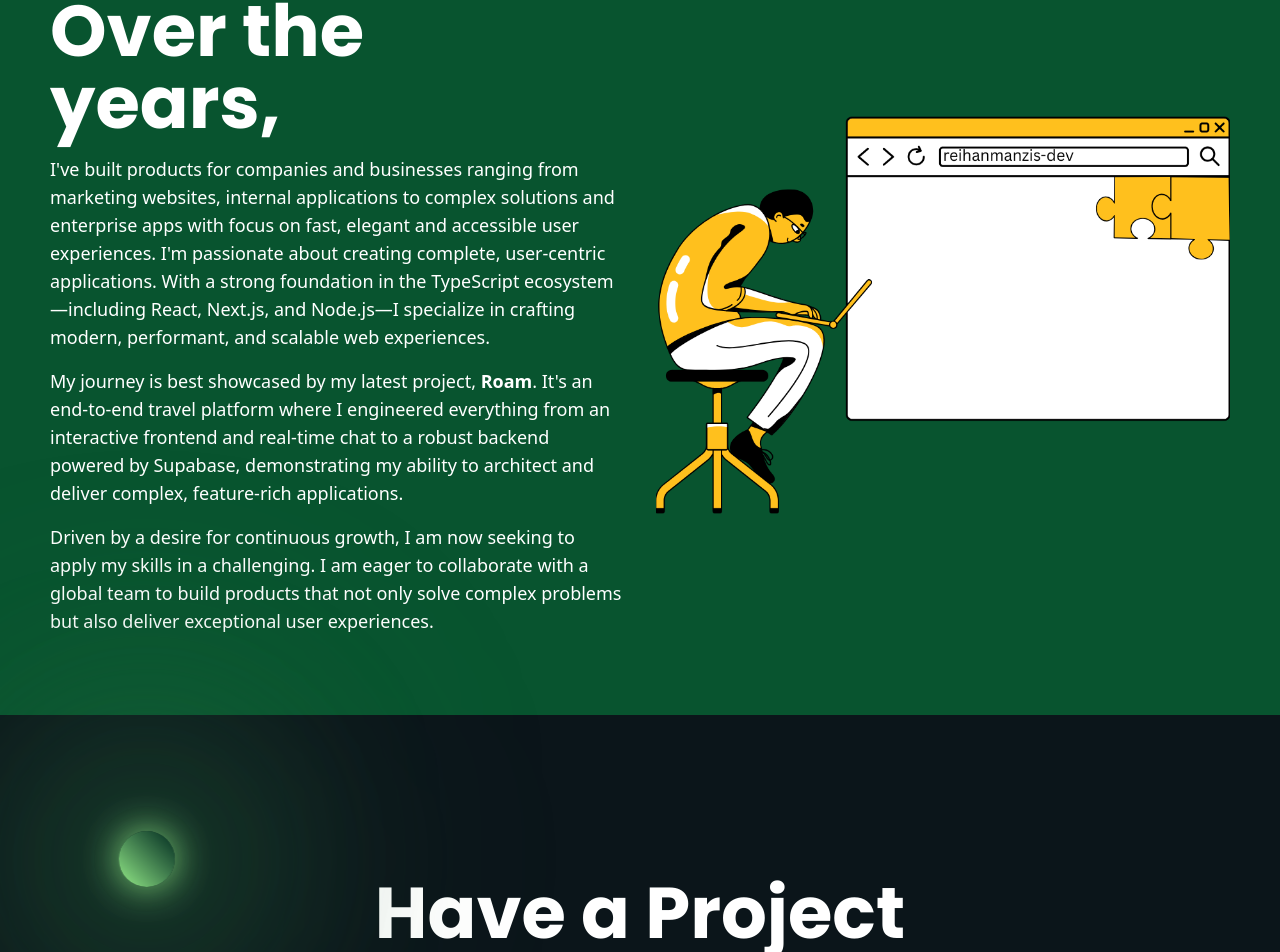
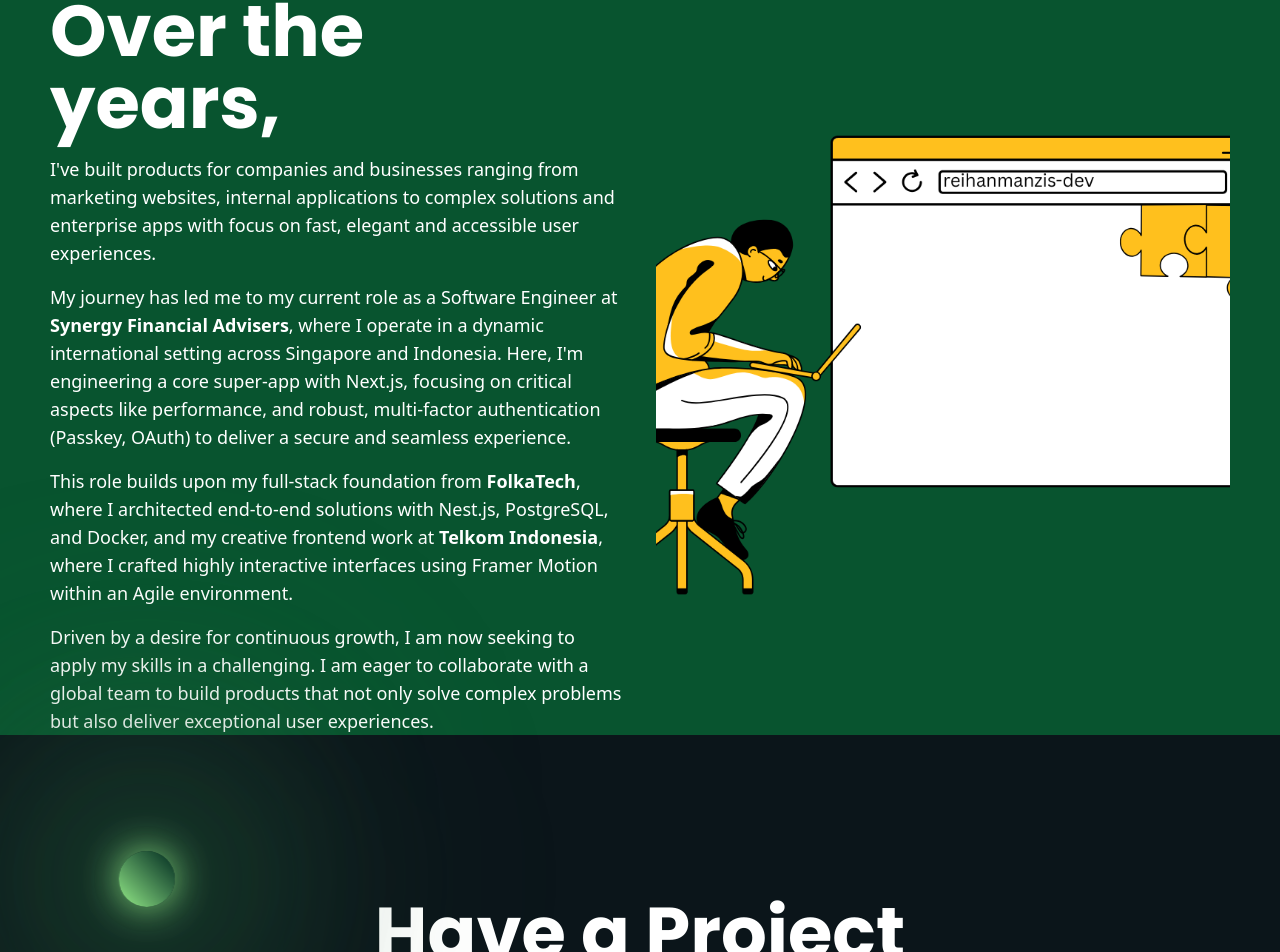
Before and after one commit to reihanms/reihanmanzis-swe, a Next.js app: page / in a window 1280 px wide. Shown: the part 5703-6655 px from the top of the page. Built offline with nearby package versions, Linux system fonts and the light colour scheme.

Commit message:
fix: update about me section

```diff
--- a/components/sections/AboutMe.tsx
+++ b/components/sections/AboutMe.tsx
@@ -31,20 +31,26 @@
                 I&apos;ve built products for companies and businesses ranging
                 from marketing websites, internal applications to complex
                 solutions and enterprise apps with focus on fast, elegant and
-                accessible user experiences. I&apos;m passionate about creating
-                complete, user-centric applications. With a strong foundation in
-                the TypeScript ecosystem—including React, Next.js, and Node.js—I
-                specialize in crafting modern, performant, and scalable web
-                experiences.
+                accessible user experiences.
               </p>
 
               <p className="text-white text-base md:text-lg text-center md:text-left">
-                My journey is best showcased by my latest project,{" "}
-                <strong>Roam</strong>. It&apos;s an end-to-end travel platform
-                where I engineered everything from an interactive frontend and
-                real-time chat to a robust backend powered by Supabase,
-                demonstrating my ability to architect and deliver complex,
-                feature-rich applications.
+                My journey has led me to my current role as a Software Engineer
+                at <strong>Synergy Financial Advisers</strong>, where I operate
+                in a dynamic international setting across Singapore and
+                Indonesia. Here, I&apos;m engineering a core super-app with
+                Next.js, focusing on critical aspects like performance, and
+                robust, multi-factor authentication (Passkey, OAuth) to deliver
+                a secure and seamless experience.
+              </p>
+
+              <p className="text-white text-base md:text-lg text-center md:text-left">
+                This role builds upon my full-stack foundation from{" "}
+                <strong>FolkaTech</strong>, where I architected end-to-end
+                solutions with Nest.js, PostgreSQL, and Docker, and my creative
+                frontend work at <strong>Telkom Indonesia</strong>, where I
+                crafted highly interactive interfaces using Framer Motion within
+                an Agile environment.
               </p>
 
               <p className="text-white text-base md:text-lg text-center md:text-left">
```
